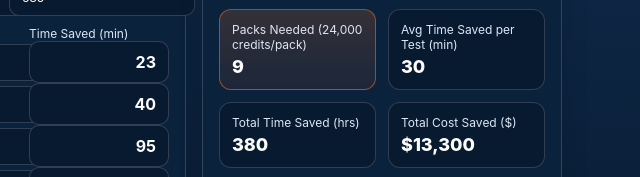
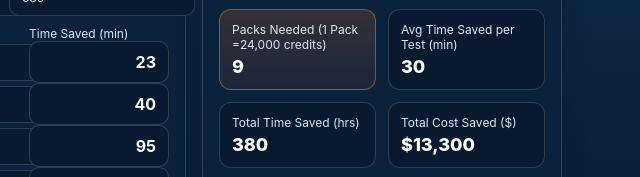
Before and after one commit to chepa-git/Credit_Calculator, a plain HTML site: page index.html in a window 1280 px wide. Shown: the part 185-362 px from the top of the page, 638-1278 px from the left. Drawn offline with Linux system fonts and the light colour scheme.

Commit message:
Update index.html
pack

```diff
--- a/index.html
+++ b/index.html
@@ -187,7 +187,7 @@
       <div class="kpis">
         <div class="kpi hl"><div class="lbl">Number of tests</div><div id="kNum" class="val">—</div></div>
         <div class="kpi hl"><div class="lbl">Total Credits Required</div><div id="kCredits" class="val">—</div></div>
-        <div class="kpi hl"><div class="lbl">Packs Needed (24,000 credits/pack)</div><div id="kPacks" class="val">—</div></div>
+        <div class="kpi hl"><div class="lbl">Packs Needed (1 Pack =24,000 credits)</div><div id="kPacks" class="val">—</div></div>
         <div class="kpi"><div class="lbl">Avg Time Saved per Test (min)</div><div id="kAvgMin" class="val">—</div></div>
         <div class="kpi"><div class="lbl">Total Time Saved (hrs)</div><div id="kHours" class="val">—</div></div>
         <div class="kpi"><div class="lbl">Total Cost Saved ($)</div><div id="kSaved" class="val">—</div></div>
```
